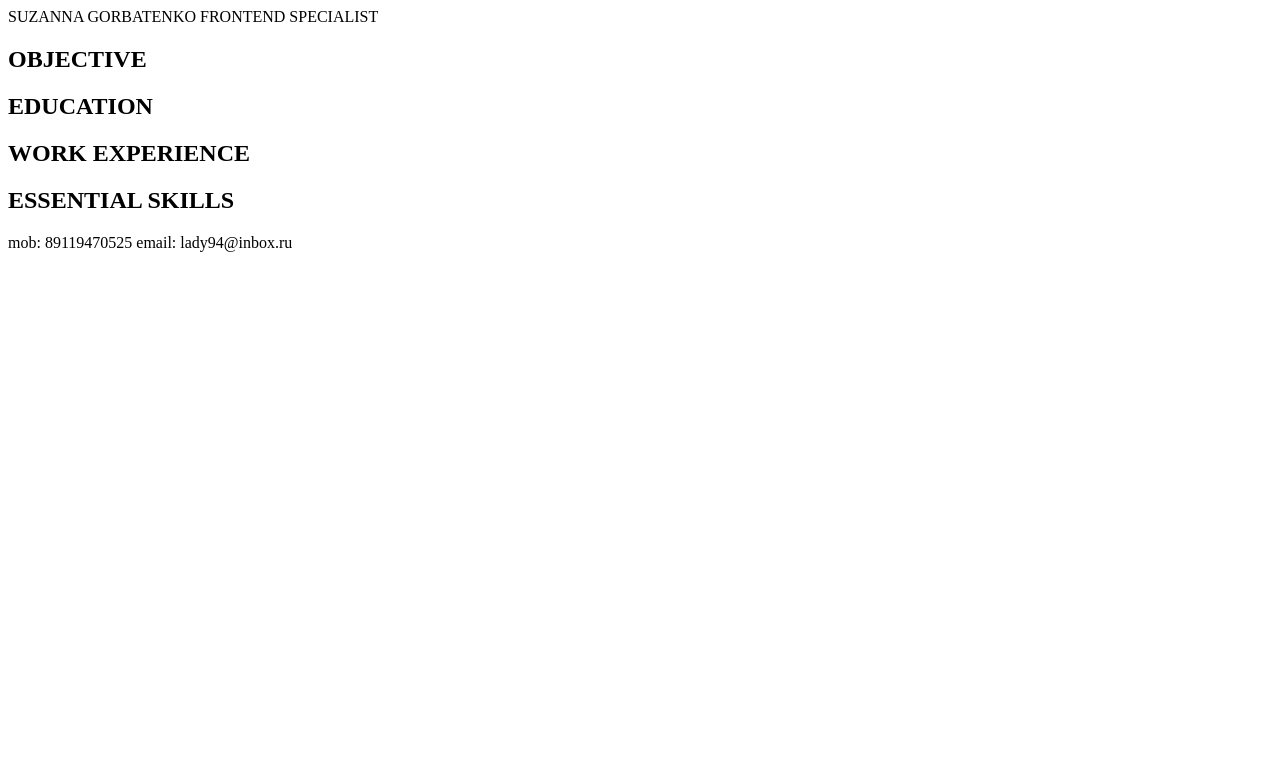
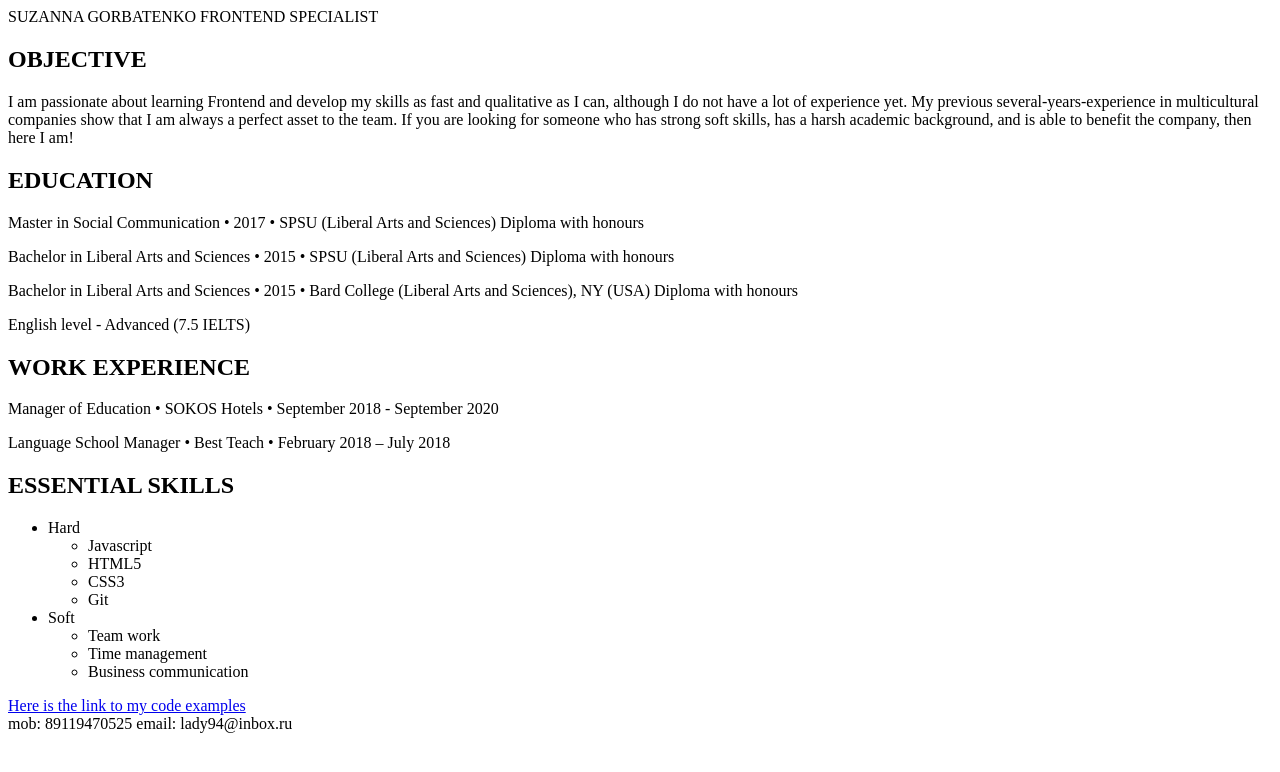
Before and after one commit to SuzyGRBT/rsschool-cv, a plain HTML site: page index.html in a window 1280 px wide. Drawn offline with Linux system fonts and the light colour scheme.

Commit message:
feat: add essential information

```diff
--- a/index.html
+++ b/index.html
@@ -13,15 +13,41 @@
     <main>
       <section>
           <h2>OBJECTIVE</h2>
+          <p>
+            I am passionate about learning Frontend and develop my skills as fast and qualitative as I can, although I do not have a lot of experience yet. My previous several-years-experience in multicultural companies show that I am always a perfect asset to the team.
+If you are looking for someone who has strong soft skills, has a harsh academic background, and is able to benefit the company, then here I am!
+          </p>
       </section>
       <section>
           <h2>EDUCATION</h2>
+          <p>Master in Social Communication • 2017 • SPSU (Liberal Arts and Sciences) Diploma with honours</p>
+          <p>Bachelor in Liberal Arts and Sciences • 2015 • SPSU (Liberal Arts and Sciences) Diploma with honours</p>
+          <p>Bachelor in Liberal Arts and Sciences • 2015 • Bard College (Liberal Arts and Sciences), NY (USA) Diploma with honours</p>
+          <p>English level - Advanced (7.5 IELTS)</p>
       </section>
       <aside>
           <h2>WORK EXPERIENCE</h2>
+          <p>Manager of Education • SOKOS Hotels • September 2018 - September 2020</p>
+          <p>Language School Manager • Best Teach • February 2018 – July 2018</p>
       </aside>
       <aside>
           <h2>ESSENTIAL SKILLS</h2>
+          <ul>
+              <li>Hard</li>
+                <ul>
+                    <li>Javascript</li>
+                    <li>HTML5</li>
+                    <li>CSS3</li>
+                    <li>Git</li>
+                </ul>
+              <li>Soft</li>
+                <ul>
+                    <li>Team work</li>
+                    <li>Time management</li>
+                    <li>Business communication</li>
+                </ul>
+          </ul>
+          <span><a href="https://github.com/SuzyGRBT/rsschool-cv">Here is the link to my code examples</a></span>
       </aside>
     </main>
     <footer>
```
